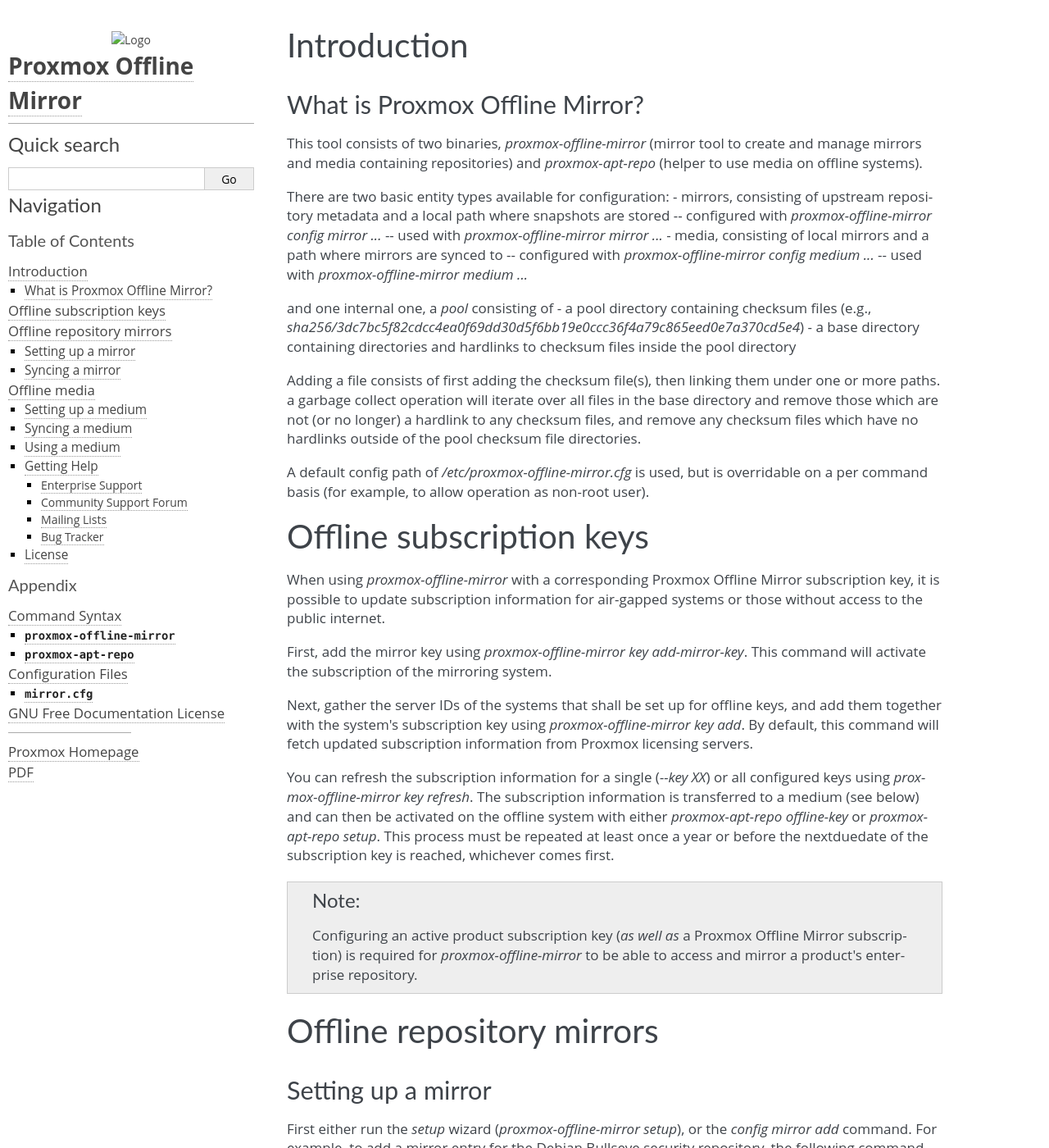
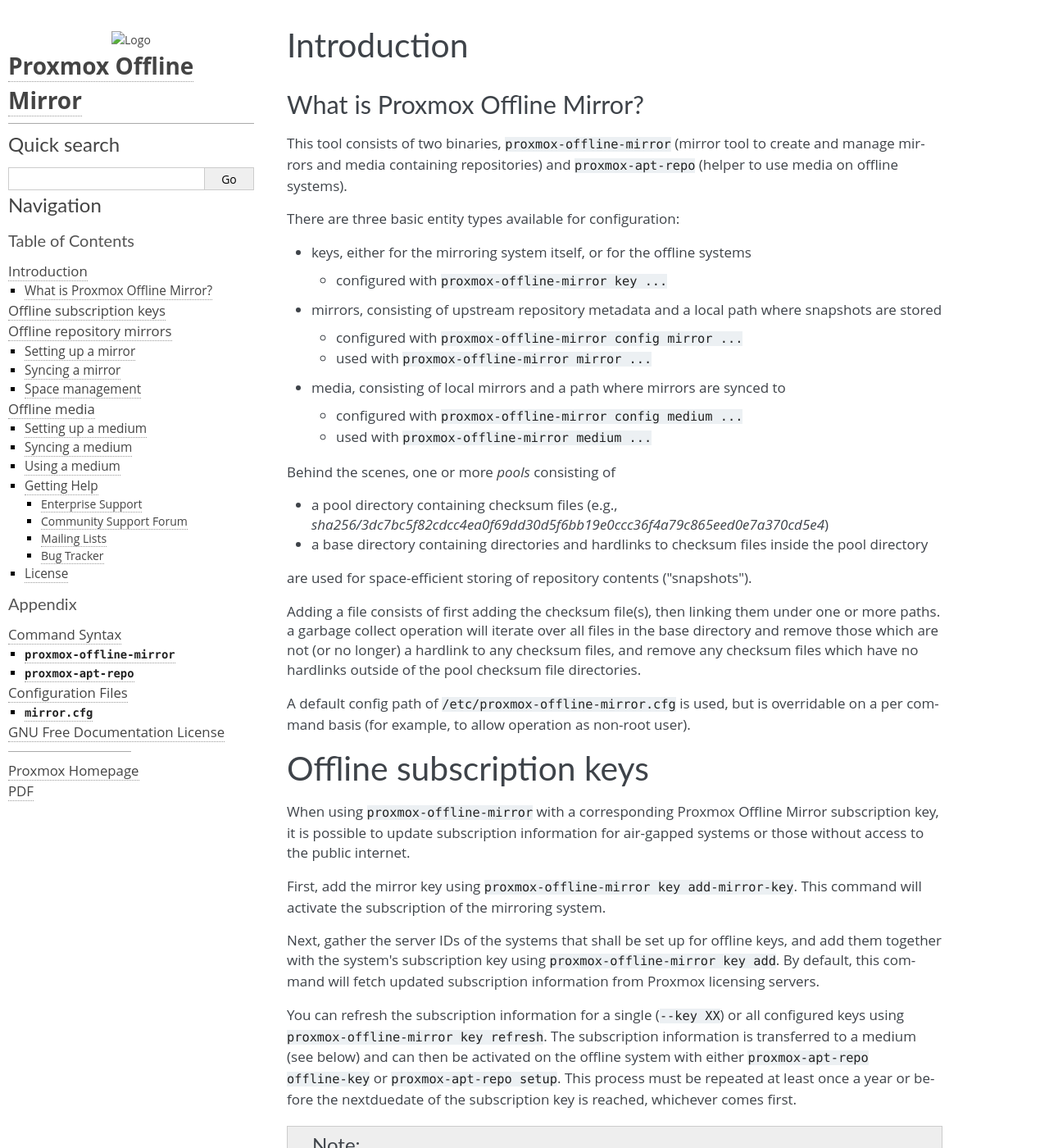
Before and after one commit to proxmox/proxmox-offline-mirror, a Sphinx documentation site: the page built from docs/introduction.rst, in a window 1280 px wide and 1400 px high. Shown: the whole window at 82% size. Built offline with Sphinx 7.4.7, drawn with Linux system fonts in a browser that asks for light colours; some of the changed text lies outside the part shown.

Commit message:
docs: expand, improve formatting
Signed-off-by: Fabian Grünbichler <f.gruenbichler@proxmox.com>

```diff
--- a/docs/introduction.rst
+++ b/docs/introduction.rst
@@ -4,21 +4,34 @@
 What is Proxmox Offline Mirror?
 -------------------------------
 
-This tool consists of two binaries, `proxmox-offline-mirror` (mirror tool to create
-and manage mirrors and media containing repositories) and `proxmox-apt-repo`
+This tool consists of two binaries, ``proxmox-offline-mirror`` (mirror tool to create
+and manage mirrors and media containing repositories) and ``proxmox-apt-repo``
 (helper to use media on offline systems).
 
-There are two basic entity types available for configuration:
+There are three basic entity types available for configuration:
+
+- keys, either for the mirroring system itself, or for the offline systems
+
+  - configured with ``proxmox-offline-mirror key ...``
+
 - mirrors, consisting of upstream repository metadata and a local path where snapshots are stored
--- configured with `proxmox-offline-mirror config mirror ...`
--- used with `proxmox-offline-mirror mirror ...`
+
+  - configured with ``proxmox-offline-mirror config mirror ...``
+
+  - used with ``proxmox-offline-mirror mirror ...``
+
 - media, consisting of local mirrors and a path where mirrors are synced to
--- configured with `proxmox-offline-mirror config medium ...`
--- used with `proxmox-offline-mirror medium ...`
 
-and one internal one, a `pool` consisting of
+  - configured with ``proxmox-offline-mirror config medium ...``
+
+  - used with ``proxmox-offline-mirror medium ...``
+
+Behind the scenes, one or more `pools` consisting of
+
 - a pool directory containing checksum files (e.g., `sha256/3dc7bc5f82cdcc4ea0f69dd30d5f6bb19e0ccc36f4a79c865eed0e7a370cd5e4`)
 - a base directory containing directories and hardlinks to checksum files inside the pool directory
+
+are used for space-efficient storing of repository contents ("snapshots").
 
 Adding a file consists of first adding the checksum file(s), then linking them
 under one or more paths. a garbage collect operation will iterate over all
@@ -26,32 +39,32 @@
 hardlink to any checksum files, and remove any checksum files which have no
 hardlinks outside of the pool checksum file directories.
 
-A default config path of `/etc/proxmox-offline-mirror.cfg` is used, but is
+A default config path of ``/etc/proxmox-offline-mirror.cfg`` is used, but is
 overridable on a per command basis (for example, to allow operation as non-root
 user).
 
 Offline subscription keys
 =========================
 
-When using `proxmox-offline-mirror` with a corresponding Proxmox Offline Mirror subscription key,
+When using ``proxmox-offline-mirror`` with a corresponding Proxmox Offline Mirror subscription key,
 it is possible to update subscription information for air-gapped systems or those without access
 to the public internet.
 
-First, add the mirror key using `proxmox-offline-mirror key add-mirror-key`. This command will
+First, add the mirror key using ``proxmox-offline-mirror key add-mirror-key``. This command will
 activate the subscription of the mirroring system.
 
 Next, gather the server IDs of the systems that shall be set up for offline keys, and add them
-together with the system's subscription key using `proxmox-offline-mirror key add`. By default,
+together with the system's subscription key using ``proxmox-offline-mirror key add``. By default,
 this command will fetch updated subscription information from Proxmox licensing servers.
 
-You can refresh the subscription information for a single (`--key XX`) or all configured keys
-using `proxmox-offline-mirror key refresh`. The subscription information is transferred to a
+You can refresh the subscription information for a single (``--key XX``) or all configured keys
+using ``proxmox-offline-mirror key refresh``. The subscription information is transferred to a
 medium (see below) and can then be activated on the offline system with either
-`proxmox-apt-repo offline-key` or `proxmox-apt-repo setup`. This process must be repeated at least
+``proxmox-apt-repo offline-key`` or ``proxmox-apt-repo setup``. This process must be repeated at least
 once a year or before the nextduedate of the subscription key is reached, whichever comes first.
 
 .. note:: Configuring an active product subscription key (*as well as* a Proxmox Offline Mirror
-   subscription) is required for `proxmox-offline-mirror` to be able to access and mirror a
+   subscription) is required for ``proxmox-offline-mirror`` to be able to access and mirror a
    product's enterprise repository.
 
 Offline repository mirrors
@@ -60,27 +73,42 @@
 Setting up a mirror
 -------------------
 
-First either run the `setup` wizard (`proxmox-offline-mirror setup`), or the
-`config mirror add` command. For example, to add a mirror entry for the Debian
+First either run the ``setup`` wizard (``proxmox-offline-mirror setup``), or the
+``config mirror add`` command. For example, to add a mirror entry for the Debian
 Bullseye security repository, the following command can be used:
 
- proxmox-offline-mirror config mirror add \
-  --id debian-bullseye-security \
-  --architectures amd64 \
-  --architectures all \
-  --repository 'deb http://deb.debian.org/debian-security bullseye-security main contrib non-free' \
-  --key-path /etc/apt/trusted.gpg.d/debian-archive-bullseye-security-automatic.gpg \
-  --sync true \
-  --verify true \
-  --base-dir /path/to/mirror/dir/debian-bullseye-security \
-  --pool-dir /path/to/mirror/dir/debian-bullseye-security/.pool
+.. code-block:: console
+
+  proxmox-offline-mirror config mirror add \
+   --id debian-bullseye-security \
+   --architectures amd64 \
+   --architectures all \
+   --repository 'deb http://deb.debian.org/debian-security bullseye-security main contrib non-free' \
+   --key-path /etc/apt/trusted.gpg.d/debian-archive-bullseye-security-automatic.gpg \
+   --sync true \
+   --verify true \
+   --base-dir /path/to/mirror/dir/debian-bullseye-security \
+   --pool-dir /path/to/mirror/dir/debian-bullseye-security/.pool
 
 Syncing a mirror
 ----------------
 
 To create the first (and subsequent) snapshots, the following command can be used:
 
- proxmox-offline-mirror mirror snapshot create --id debian-bullseye-security
+.. code-block:: console
+
+  proxmox-offline-mirror mirror snapshot create --id debian-bullseye-security
+
+.. note:: Depending on the parameters used and the size of the original repository, creating a
+  snapshot can take both time and require significant disk space. This is especially true for the
+  initial snapshot, as subsequent ones will re-use unchanged package files and indices.
+
+Space management
+----------------
+
+After removing a snapshot with ``proxmox-offline-mirror mirror snapshot remove``, a
+``proxmox-offline-mirror mirror gc`` invocation is needed to actually remove any no longer needed
+contents from the underlying hard link pool.
 
 Offline media
 =============
@@ -88,35 +116,44 @@
 Setting up a medium
 -------------------
 
-Either run the `setup` wizard again, or use the `config medium add` command.
+Either run the ``setup`` wizard again, or use the ``config medium add`` command.
 For example, to define a new medium containing the
 `proxmox-ve-bullseye-no-subscription` and `debian-bullseye` mirrors, run the
 following command:
 
- proxmox-offline-mirror config medium add \
-  --id pve-bullseye \
-  --mirrors proxmox-ve-bullseye-no-subscription \
-  --mirrors debian-bullseye \
-  --sync true \
-  --verify true \
-  --mountpoint /path/where/medium/is/mounted
+.. code-block:: console
+
+  proxmox-offline-mirror config medium add \
+   --id pve-bullseye \
+   --mirrors proxmox-ve-bullseye-no-subscription \
+   --mirrors debian-bullseye \
+   --sync true \
+   --verify true \
+   --mountpoint /path/where/medium/is/mounted
 
 Syncing a medium
 ----------------
 
 To sync the local mirrors to a medium, the following command can be used:
 
- proxmox-offline-mirror medium sync --id pve-bullseye
+.. code-block:: console
+
+  proxmox-offline-mirror medium sync --id pve-bullseye
+
+This command will sync all mirrors linked with this medium to the medium's mountpoint, as well as
+sync all offline keys for further processing by ``proxmox-apt-repo`` on the target system.
 
 Using a medium
 --------------
 
 After syncing a medium, unmount it and make it accessible on the (offline)
 target system. You can now either manually point apt at the synced snapshots,
-or run `proxmox-apt-repo setup` to generate a sources.list.d snippet referecing
+or run ``proxmox-apt-repo setup`` to generate a sources.list.d snippet referecing
 selected mirrors and snapshots. Don't forget to remove the snippet again after
 the upgrade is done.
 
+To activate or update an offline subscription key, either use ``proxmox-apt-repo offline-key`` or
+``proxmox-apt-repo setup``.
 
 .. _get_help:
 
@@ -128,10 +165,11 @@
 Enterprise Support
 ~~~~~~~~~~~~~~~~~~
 
-Users with a `Proxmox Offline Mirror Basic, Standard or Premium Subscription Plan
+Users with a `Proxmox Offline Mirror` subscription
 <https://www.proxmox.com/en/proxmox-offline-mirror/pricing>`_ have access to the
-`Proxmox Customer Portal <https://my.proxmox.com>`_. The customer portal
-provides support with guaranteed response times from the Proxmox developers.
+`Proxmox Customer Portal <https://my.proxmox.com>`_ for offline mirroring/key handling related
+issues, provided the corresponding offline system has a valid subscription level higher than
+`Community`. The customer portal provides support with guaranteed response times from the Proxmox developers.
 For more information or for volume discounts, please contact office@proxmox.com.
 
 Community Support Forum
```
